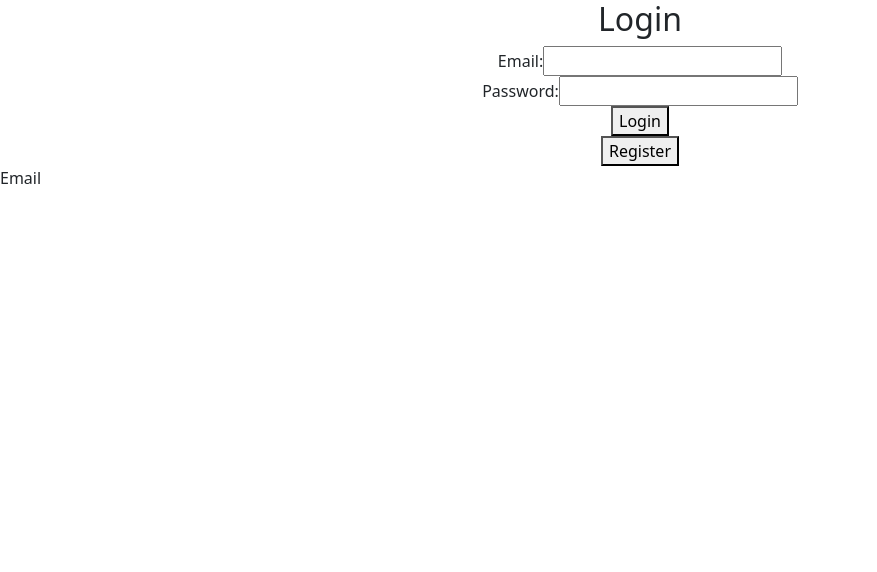
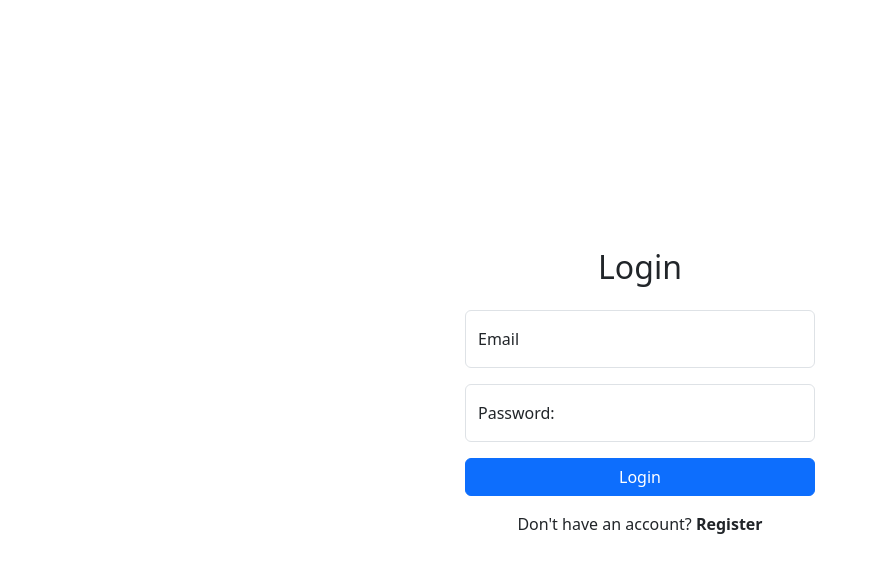
Before and after one commit to carlbrizuela/Slack-App, a React (Create React App) app: page /login in a window 1280 px wide. Shown: the top 572 px of the page, without its empty margins (0-877 px from the left). Built offline with nearby package versions, Linux system fonts and the light colour scheme.

Commit message:
Add styling to login and register pages

```diff
--- a/src/App.css
+++ b/src/App.css
@@ -1,11 +1,11 @@
+html, body, #root{
+  height:100vh
+}
+
 .App {
   text-align: center;
 }
 
-.App-logo {
-  height: 40vmin;
-  pointer-events: none;
-}
 
 @media (prefers-reduced-motion: no-preference) {
   .App-logo {
@@ -63,3 +63,12 @@
   height: 500px;
   overflow-y: scroll;
 }
+
+#register-button{
+  cursor: pointer;
+}
+
+.input-form{
+  width: 350px;
+  text-align: center;
+}
--- a/src/App.js
+++ b/src/App.js
@@ -34,6 +34,7 @@ function App() {
   }
 
   return (
+    <div className="d-flex align-items-center h-100">
     <DataProvider>
       <Router>
         <Routes>
@@ -105,12 +106,11 @@ function App() {
               )
             }
           />
-
           {/* You can add other routes like /message, /channel/:id here */}
         </Routes>
       </Router>
-      <div>Email</div>
     </DataProvider>
+    </div>
   );
 }
 
--- a/src/components/Login.jsx
+++ b/src/components/Login.jsx
@@ -47,28 +47,42 @@ function Login(props) {
   }
 
   return (
-    <div style={{ textAlign: "center" }}>
-      <h2>Login</h2>
+    <div className="w-100 d-flex flex-column mx-auto align-items-center">
+      <div className="input-form">
+        <h2 className="mb-4">Login</h2>
         <form onSubmit={handleSubmit}>
-        <div>
-          <label>Email:</label>
+          <div class="form-floating mb-3 w-100">
             <input
+              id="floatingEmail"
               type="text"
               value={email}
               onChange={(e) => setEmail(e.target.value)}
+              className="form-control"
+              placeholder="name@example.com"
             />
+            <label for="floatingEmail">Email</label>
           </div>
-        <div>
-          <label>Password:</label>
+          <div class="form-floating mb-3">
             <input
+              id="floatingPassword"
               type="password"
               value={password}
               onChange={(e) => setPassword(e.target.value)}
+              className="form-control"
+              placeholder="password"
             />
+            <label for="floatingPassword">Password:</label>
           </div>
-        <button type="submit">Login</button>
+
+          <button className="btn btn-primary w-100" type="submit">Login</button>
         </form>
-      <button onClick={handleRegister}>Register</button>
+      </div>
+      <div className="mt-3">
+        <p className="mt-0">
+          Don't have an account?
+          <span id="register-button" onClick={handleRegister} className="fw-bold"> Register</span>
+        </p>
+      </div>
     </div>
   );
 }
--- a/src/components/Register.jsx
+++ b/src/components/Register.jsx
@@ -73,30 +73,43 @@ function Register() {
     navigate("/login")
   }
   return (
-    <div className="d-flex flex-column w-50 mx-auto text-center">
-      <h1> Register </h1>
+    <div className="w-100 d-flex flex-column mx-auto align-items-center">
+      <div className="input-form">
+        <h2 className="mb-4">Register</h2>
         <form onSubmit={handleSubmit}>
+          <div className="form-floating">
+            <input className="form-control" placeholder="name@example.com" type="email" onChange={handleEmail} required />
             <label>Email</label>
-        <input type="email" onBlur={handleEmail} required />
-        <div style={{ color: "red" }}>{emailErrorMessage}</div>
+          </div>
+          <div className="mt-1 mb-3 small" style={{ color: "red" }}>{emailErrorMessage}</div>
+          <div className="form-floating">
+            <input className="form-control" placeholder="Password" type="password" value={password} onChange={handlePassword} required />
+            <label>Password</label>
+          </div>
+          <div className="mt-1 mb-3 small" style={{ color: "red" }}>{passwordErrorMessage}</div>
 
-        <label>Password</label>
-        <input type="password" value={password} onChange={handlePassword} required />
-        <div style={{ color: "red" }}>{passwordErrorMessage}</div>
-
-        <label>Confirm Password</label>
+          <div className="form-floating">
             <input
+              className="form-control"
+              placeholder="Confirm Password"
               disabled={passwordErrorMessage && (!password || password.length < 6) ? true : false}
               type="password"
               value={confirmPassword}
               onChange={handleConfirmPassword}
               required
             />
-
-        <div style={{ color: isSamePassword ? "green" : "red" }}>{confirmPasswordMessage}</div>
-        <button type="submit" disabled={isSamePassword ? false : true}>Register</button>
+            <label>Confirm Password</label>
+          </div>
+          <div className="mt-1 mb-3 small" style={{ color: isSamePassword ? "green" : "red" }}>{confirmPasswordMessage}</div>
+          <button className="btn btn-primary w-100 mt-1" type="submit" disabled={isSamePassword ? false : true}>Register</button>
         </form>
-      <button className="w-50 mx-auto"onClick={goBack}>Back</button>
+      </div>
+      <div className="mt-3">
+        <p className="mt-0">
+          Already have an account?
+          <span id="register-button" onClick={goBack} className="fw-bold"> Login </span>
+        </p>
+      </div>
     </div>
   )
 }
```
Lines whose indentation alone changed are shown as unchanged.
